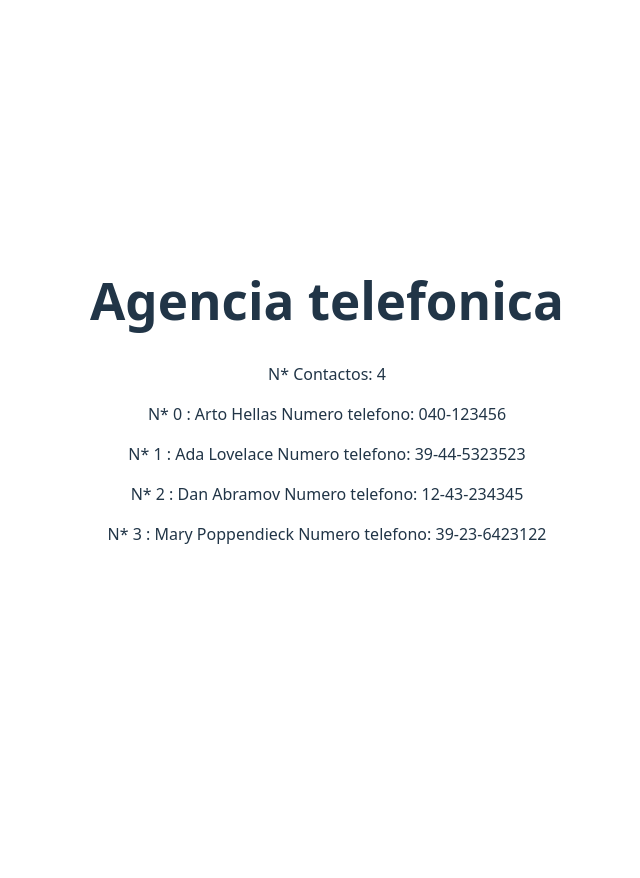
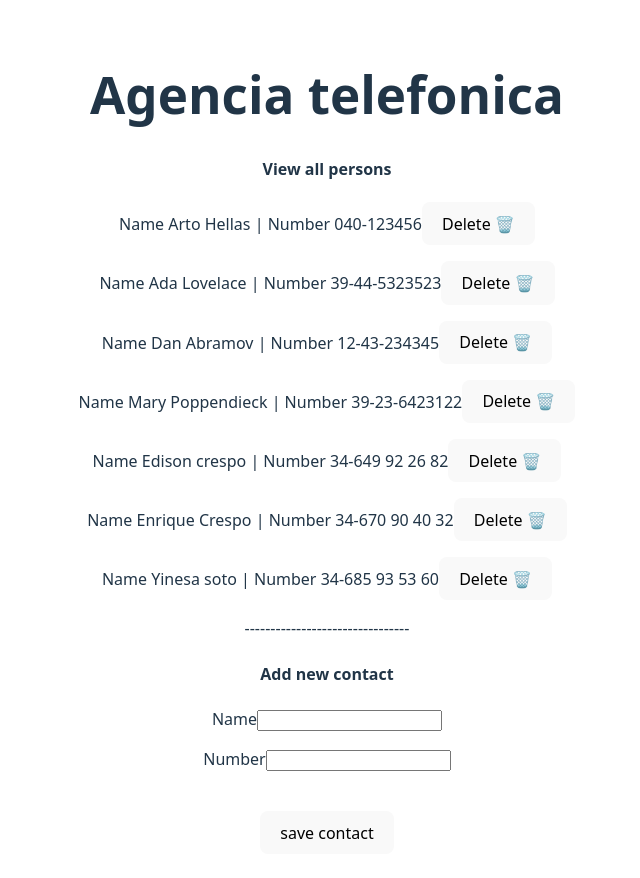
Before and after one commit to Edison-E/curso-react, a React (Vite) app in the folder part1/: page / in a window 1280 px wide. Shown: the top 878 px of the page, without its empty margins (313-953 px from the left). Before the commit the page ends 800 px from the top, so only its background shows below. Built offline with nearby package versions, Linux system fonts and the light colour scheme; data requests are answered from the project's data file.

Commit message:
ejercicios de react

```diff
--- a/part1/db.json
+++ b/part1/db.json
@@ -1,5 +1,5 @@
 {
-  "persons":[
+  "contacts": [
     {
       "name": "Arto Hellas",
       "number": "040-123456",
@@ -19,6 +19,21 @@
       "name": "Mary Poppendieck",
       "number": "39-23-6423122",
       "id": 4
+    },
+    {
+      "id": "d087",
+      "name": "Edison crespo",
+      "number": "34-649 92 26 82"
+    },
+    {
+      "id": "9897",
+      "name": "Enrique Crespo",
+      "number": "34-670 90 40 32"
+    },
+    {
+      "id": "b359",
+      "name": "Yinesa soto",
+      "number": "34-685 93 53 60"
     }
   ]
 }
--- /dev/null
+++ b/part1/src/AgenciaTelefonica/components/Persons.jsx
@@ -0,0 +1,24 @@
+import React from "react";
+import PersonsDelete from "./PersonsDelete";
+const Persons = ({ contactos, setContactos, PersonsService }) => {
+  return (
+    <div>
+      <h4>View all persons</h4>
+      {contactos.map((contact) => (
+        <p key={contact.id}>
+          Name {contact.name} | Number {contact.number}
+          {
+            <PersonsDelete
+              id={contact.id}
+              contactos={contactos}
+              setContactos={setContactos}
+              PersonsService={PersonsService}
+            />
+          }
+        </p>
+      ))}
+    </div>
+  );
+};
+
+export default Persons;
--- /dev/null
+++ b/part1/src/AgenciaTelefonica/components/PersonsAdd.jsx
@@ -0,0 +1,59 @@
+import React, { useState } from "react";
+
+const PersonsAdd = ({ PersonsService, contactos, setContactos }) => {
+  const [newName, setName] = useState("");
+  const [newNumber, setNumber] = useState("");
+
+  const addContact = (event) => {
+    event.preventDefault();
+
+    const existContact = contactos.find((x) => x.name === newName);
+
+    if (existContact) {
+      alert(`This contact ${newName} exist !!!`);
+      setName("");
+      setNumber("");
+      return;
+    }
+
+    const newContact = {
+      name: newName,
+      number: newNumber,
+    };
+
+    PersonsService.create(newContact).then((response) => {
+      console.log(response);
+      setContactos(contactos.concat(response));
+      setName("");
+      setNumber("");
+    });
+  };
+
+  return (
+    <div>
+      <h4>Add new contact</h4>
+      <form onSubmit={addContact}>
+        <p>
+          Name
+          <input
+            type="text"
+            value={newName}
+            onChange={(event) => setName(event.target.value)}
+          />
+        </p>
+        <p>
+          Number
+          <input
+            type="text"
+            value={newNumber}
+            onChange={(event) => setNumber(event.target.value)}
+          />
+        </p>
+        <br />
+        <button type="submit">save contact</button>
+      </form>
+    </div>
+  );
+};
+
+export default PersonsAdd;
--- /dev/null
+++ b/part1/src/AgenciaTelefonica/components/PersonsDelete.jsx
@@ -0,0 +1,30 @@
+import React from "react";
+
+const PersonsDelete = ({ id, contactos, setContactos, PersonsService }) => {
+  const deleteContact = (id) => {
+    const contact = contactos.find((x) => x.id === id);
+
+    console.log(contact);
+    if (!contact) {
+      alert("This contacto not exist!!!");
+      return;
+    }
+
+    const confirmDelete = window.confirm(
+      `Are you sure you want to delete ${contact.name}?`
+    );
+    if (confirmDelete) {
+      PersonsService.remove(id)
+        .then(() => {
+          setContactos(contactos.filter((x) => x.id !== id));
+        })
+        .catch((error) => {
+          console.error("Error deleting contact:", error);
+          alert("There was an error deleting the contact.");
+        });
+    }
+  };
+  return <button onClick={() => deleteContact(id)}>Delete 🗑️</button>;
+};
+
+export default PersonsDelete;
--- /dev/null
+++ b/part1/src/AgenciaTelefonica/service/PersonsService.js
@@ -0,0 +1,24 @@
+import axios from "axios";
+const baseUrl = "http://localhost:3001/contacts";
+
+const getAll = () => {
+  const request = axios.get(baseUrl);
+  return request.then((response) => response.data);
+};
+
+const create = (newObject) => {
+  const request = axios.post(baseUrl, newObject);
+  return request.then((response) => response.data);
+};
+
+const update = (id, newObject) => {
+  const request = axios.put(`${baseUrl}/${id}`, newObject);
+  return request.then((response) => response.data);
+};
+
+const remove = (id) => {
+  const request = axios.delete(`${baseUrl}/${id}`);
+  return request.then(response => response.data)
+}
+
+export default { getAll, create, update, remove };
--- a/part1/src/App.jsx
+++ b/part1/src/App.jsx
@@ -1,26 +1,30 @@
 import "./assets/App.css";
 import React from "react";
-import axios from "axios";
 import { useState, useEffect } from "react";
+import PersonsService from "./AgenciaTelefonica/service/PersonsService";
+import Persons from "./AgenciaTelefonica/components/Persons";
+import PersonsAdd from "./AgenciaTelefonica/components/PersonsAdd";
 
 const App = () => {
-  const [personas, setPersonas] = useState([]);
+  const [contactos, setContactos] = useState([]);
 
-  const responseNote = () => {
-    axios.get("http://localhost:3001/persons").then((response) => {
-      setPersonas(response.data);
+  const getPersons = () => {
+    PersonsService.getAll().then((initialPersons) => {
+      setContactos(initialPersons);
     });
   };
-  useEffect(responseNote, []);
+
+  useEffect(getPersons, []);
   return (
     <div>
       <h1>Agencia telefonica</h1>
-      <p>N* Contactos: {personas.length}</p>
-      {personas.map((persona, i) => (
-        <p key={persona.id}>
-          N* {i} : {persona.name} Numero telefono: {persona.number}
-        </p>
-      ))}
+      <Persons contactos={contactos} setContactos={setContactos} PersonsService={PersonsService} />
+      <p>--------------------------------</p>
+      <PersonsAdd
+        PersonsService={PersonsService}
+        contactos={contactos}
+        setContactos={setContactos}
+      />
     </div>
   );
 };
```
Also changed, not shown: part1/src/pt3/components/GrudNote.jsx (added, +80 -0 lines), part1/src/pt3/components/Note.jsx (added, +17 -0 lines), part1/src/services/note.js (added, +19 -0 lines), part1/src/main.jsx (line endings or trailing spaces).
